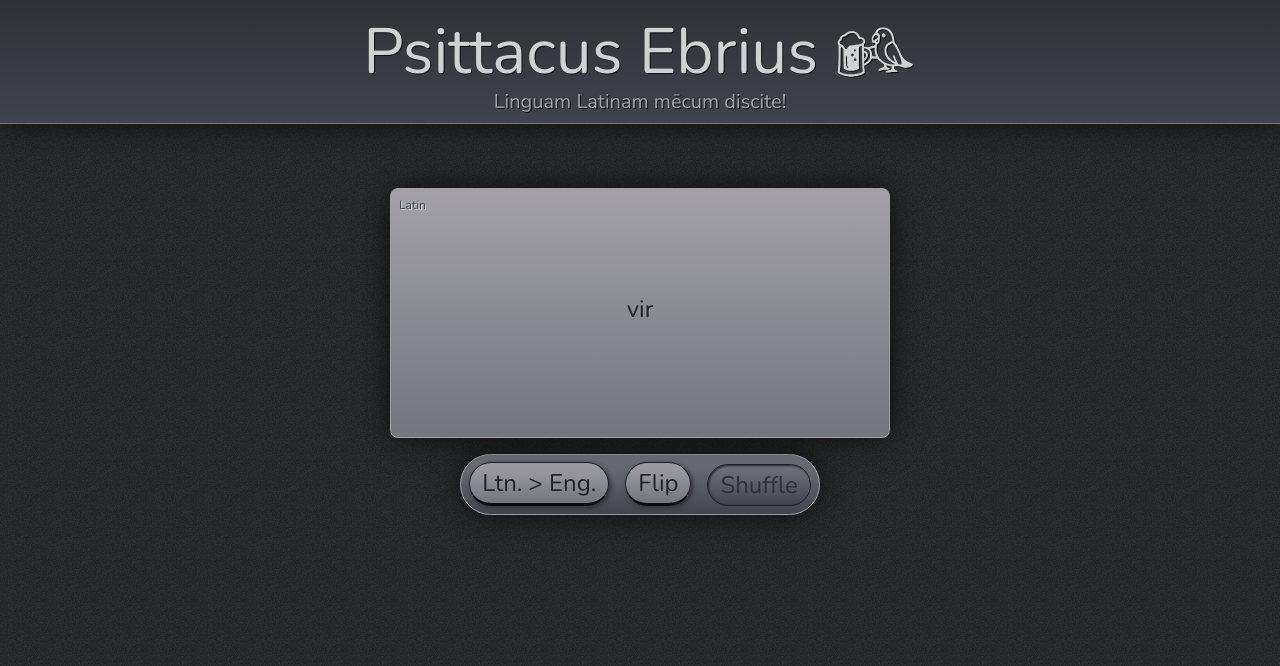
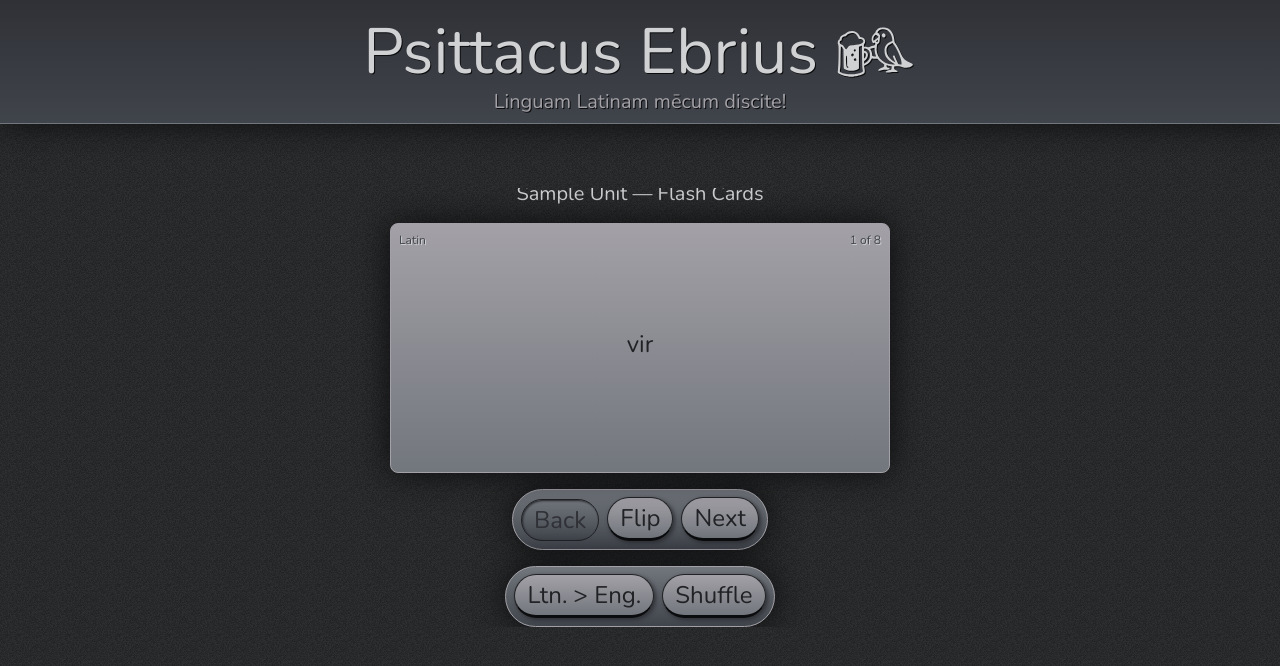
Before and after one commit to Albrumn/Psittacus-Ebrius, a React (Create React App) app: page / in a window 1280 px wide. Shown: the top 666 px of the page. Built offline with nearby package versions, Linux system fonts and the light colour scheme.

Commit message:
work on fc and scoped css

```diff
--- a/src/components/Activity_FlachCard.tsx
+++ b/src/components/Activity_FlachCard.tsx
@@ -1,37 +1,152 @@
 import React from 'react';
 import FlashCard from "./FlashCard";
+import { langModes } from '../contants/Global';
 
-const languageModes = { ENGLISH_TO_LATIN: "English to Latin", LATIN_TO_ENGLISH: "Latin to English"};
+//@ts-ignore
+export default function Activity_FlashCard() {
+    const slideDirections = { AT_LEFT: "at-left", AT_RIGHT: "at-right", FROM_LEFT: "from-left", FROM_RIGHT: "from-right", PAUSE_LEFT: "pause-left", PAUSE_RIGHT: "pause-right", NONE: "none", TO_LEFT: "to-left", TO_RIGHT: "to-right", UNPAUSE_LEFT: "unpause-left", UNPAUSE_RIGHT: "unpause-right" };
+    const transSpeed: number = 300; //milliseconds
+    const transSpeed_half: number = transSpeed / 2; //milliseconds
+    const transSpeed_tenth: number = transSpeed / 10; //milliseconds
+    const [cardIndex, setCardIndex] = React.useState(0);
+    const [isFlipping, setIsFlipping] = React.useState(false);
+    const [isSliding, setIsSliding] = React.useState(false);
+    const [langMode, setLangMode] = React.useState(langModes.TRG_TO_SRC);
+    const [showTargetLang, setShowTargetLang] = React.useState(true);
+    const [slideDirection, setSlideDirection] = React.useState(slideDirections.NONE)
+    const [transitionClass, setTransitionClass] = React.useState("");
 
-export default function Activity_FlashCard(props: any) {
-    const flipSpeed: number = 300; //milliseconds
-    const [isFlipping, setIsFlipping] = React.useState(false);
-    const [langMode, setLangMode] = React.useState(props.langMode);
-    const [showFront, setShowFront] = React.useState(langMode === languageModes.ENGLISH_TO_LATIN);
+    const [deck, setDeck] = React.useState([
+        { src: "man", trg: "vir" },
+        { src: "woman", trg: "fēmina" },
+        { src: "father", trg: "pater" },
+        { src: "mother", trg: "māter" },
+        { src: "boy", trg: "puer" },
+        { src: "girl", trg: "puella" },
+        { src: "son", trg: "fīlius" },
+        { src: "daughter", trg: "fīlia" }
+    ]);
+
+    function decCardIndex() {
+        if (isFlipping || isSliding || cardIndex <= 0) return;
+
+        setIsSliding(true);
+        setSlideDirection(slideDirections.TO_RIGHT);
+    }
 
     function flipCard() {
-        if (isFlipping) return;
+        if (isFlipping || isSliding) return;
 
         setIsFlipping(true);
-        setShowFront(prev => !prev);
-        setTimeout(() => { setIsFlipping(false); }, flipSpeed);
+        setShowTargetLang(prev => !prev);
+        setTimeout(() => { setIsFlipping(false); }, transSpeed);
+    }
+
+    function incCardIndex() {
+        if (isFlipping || isSliding || cardIndex >= deck.length - 1) return;
+
+        setIsSliding(true);
+        setSlideDirection(slideDirections.TO_LEFT);
+    }
+
+    function shuffleDeck() {
+        const tempDeck = deck.slice();
+
+        for (let i = tempDeck.length - 1; i > 0; i--) {
+            const j = Math.floor(Math.random() * (i + 1));
+            const temp = tempDeck[i];
+            tempDeck[i] = tempDeck[j];
+            tempDeck[j] = temp;
+        }
+
+        setDeck(tempDeck.slice());
+        setCardIndex(0);
     }
 
     function switchLangMode() {
-        if (langMode === languageModes.ENGLISH_TO_LATIN)
-            setLangMode(languageModes.LATIN_TO_ENGLISH);
+        if (langMode === langModes.SRC_TO_TRG)
+            setLangMode(langModes.TRG_TO_SRC);
         else
-            setLangMode(languageModes.ENGLISH_TO_LATIN);
+            setLangMode(langModes.SRC_TO_TRG);
     }
+
+    React.useEffect(() => {
+        setShowTargetLang(langMode === langModes.TRG_TO_SRC);
+    }, [cardIndex, langMode]);
+
+    React.useEffect(() => {
+        let tempTransitionClass: string = "";
+
+        switch (slideDirection) {
+            case slideDirections.AT_LEFT:
+                tempTransitionClass = "flash-card-slide-left";
+                setCardIndex(prev => prev + 1);
+                setTimeout(() => { setSlideDirection(slideDirections.PAUSE_RIGHT); }, transSpeed_tenth);
+                break;
+            case slideDirections.AT_RIGHT:
+                tempTransitionClass = "flash-card-slide-right";
+                setCardIndex(prev => prev - 1);
+                setTimeout(() => { setSlideDirection(slideDirections.PAUSE_LEFT); }, transSpeed_tenth);
+                break;
+            case slideDirections.FROM_LEFT:
+            case slideDirections.FROM_RIGHT:
+                tempTransitionClass = "flash-card-slide-trans";
+                setTimeout(() => {setSlideDirection(slideDirections.NONE)}, transSpeed_half);
+                break;
+            case slideDirections.PAUSE_LEFT:
+                tempTransitionClass = "flash-card-slide-left";
+                setTimeout(() => { setSlideDirection(slideDirections.UNPAUSE_LEFT); }, transSpeed_tenth);
+                break;
+            case slideDirections.PAUSE_RIGHT:
+                tempTransitionClass = "flash-card-slide-right";
+                setTimeout(() => { setSlideDirection(slideDirections.UNPAUSE_RIGHT); }, transSpeed_tenth);
+                break;
+            case slideDirections.TO_LEFT:
+                tempTransitionClass = "flash-card-slide-trans flash-card-slide-left";
+                setTimeout(() => {setSlideDirection(slideDirections.AT_LEFT)}, transSpeed_half);
+                break;
+            case slideDirections.TO_RIGHT:
+                tempTransitionClass = "flash-card-slide-trans flash-card-slide-right";
+                setTimeout(() => {setSlideDirection(slideDirections.AT_RIGHT)}, transSpeed_half);
+                break;
+            case slideDirections.UNPAUSE_LEFT:
+                tempTransitionClass = "flash-card-slide-trans flash-card-slide-left";
+                setSlideDirection(slideDirections.FROM_LEFT);
+                break;
+            case slideDirections.UNPAUSE_RIGHT:
+                tempTransitionClass = "flash-card-slide-trans flash-card-slide-right";
+                setSlideDirection(slideDirections.FROM_RIGHT);
+                break;
+            case slideDirections.NONE:
+            default:
+                tempTransitionClass = "";
+                setIsSliding(false);
+                break;
+        }
+
+        setTransitionClass(tempTransitionClass);
+    }, [slideDirection]);
 
     return (
         <section className="activity">
             <div className="activity-flash-card">
-                <FlashCard cardData={["man", "vir"]} cardDataIndex={0} flipSpeed={flipSpeed / 2} onClick={flipCard} showFront={showFront} />
+                <p>Sample Unit — Flash Cards</p>
+                <FlashCard
+                    cardData={deck[cardIndex]}
+                    cardDataIndex={0}
+                    cardNumber={`${cardIndex + 1} of ${deck.length}`}
+                    flipSpeed={transSpeed / 2}
+                    onClick={flipCard}
+                    showTargetLang={showTargetLang}
+                    slideClass={transitionClass} />
                 <div className="tray">
-                    <button onClick={switchLangMode}>{langMode === languageModes.ENGLISH_TO_LATIN ? "Eng. > Ltn." : "Ltn. > Eng."}</button>
+                    <button disabled={cardIndex === 0} onClick={decCardIndex}>Back</button>
                     <button onClick={flipCard}>Flip</button>
-                    <button onClick={flipCard} disabled>Shuffle</button>
+                    <button disabled={cardIndex === deck.length - 1} onClick={incCardIndex}>Next</button>
+                </div>
+                <div className="tray">
+                    <button onClick={switchLangMode}>{langMode === langModes.TRG_TO_SRC ? "Ltn. > Eng." : "Eng. > Ltn."}</button>
+                    <button onClick={shuffleDeck}>Shuffle</button>
                 </div>
             </div>
         </section>
--- a/src/components/App.css
+++ b/src/components/App.css
@@ -67,6 +67,7 @@ button:enabled {
 button:enabled:active {
     box-shadow: 1px 1px 2px var(--grey-300);
     border-width: 1px;
+    margin-top: 1px;
 }
 
 button:enabled:hover {
@@ -77,6 +78,7 @@ button:enabled:hover {
 .activity {
     display: flex;
     justify-content: center;
+    text-align: center;
 }
 
 .tray {
@@ -85,6 +87,9 @@ button:enabled:hover {
     border-radius: 4rem;
     box-shadow: var(--box-shadow);
     color: var(--grey-100);
+    display: flex;
     font-size: 1.5rem;
+    gap: 0.5rem;
+    margin: auto;
     padding: 0.5rem;
 }
--- a/src/components/FlashCard.css
+++ b/src/components/FlashCard.scoped.css
@@ -2,17 +2,45 @@
     display: flex;
     flex-direction: column;
     margin: 4rem;
+    overflow: hidden;
     width: 100%;
+}
+
+.activity-flash-card > p {
+    color: var(--grey-800);
 }
 
 .flash-card-container {
     cursor: pointer;
     display: flex;
     justify-content: center;
+    margin-left: 0rem;
     min-height: clamp(125px, 25vw, 250px);
+    opacity: 1;
     perspective: 50rem;
     position: relative;
+    transition: 0ms;
     width: clamp(400px, 50vw, 500px);
+}
+
+.flash-card-text {
+    opacity: 1;
+    margin-left: 0rem;
+    transition: 0ms;
+}
+
+.flash-card-slide-trans {
+    transition: 150ms;
+}
+
+.flash-card-slide-left {
+    opacity: 0;
+    margin-left: -16rem;
+}
+
+.flash-card-slide-right {
+    opacity: 0;
+    margin-left: 16rem;
 }
 
 .flash-card-side {
@@ -35,16 +63,27 @@
     font-size: 1.5rem;
 }
 
-.flash-card-back {
+.flash-card-source-lang {
     transform: rotateY(90deg);
 }
 
-.flash-card-front {
+.flash-card-target-lang {
     transform: rotateY(-90deg);
+}
+
+.flash-card-side::after {
+    color: var(--grey-500);
+    content: attr(data-number);
+    font-size: 0.75rem;
+    position: absolute;
+    right: 0.5rem;
+    text-shadow: 1px 1px 0 var(--grey-800);
+    top: 0.5rem;
 }
 
 .flash-card-side::before {
     color: var(--grey-500);
+    content: attr(data-language);
     font-size: 0.75rem;
     left: 0.5rem;
     position: absolute;
@@ -52,14 +91,6 @@
     top: 0.5rem;
 }
 
-.flash-card-back::before {
-    content: "Latin";
-}
-
-.flash-card-front::before {
-    content: "English";
-}
-
 .flash-card--show {
     transform: rotateY(0deg);
 }
--- a/src/components/FlashCard.tsx
+++ b/src/components/FlashCard.tsx
@@ -1,30 +1,30 @@
 import React from 'react';
-import "./FlashCard.css";
+import "./FlashCard.scoped.css";
+import { appModes } from '../contants/Global';
 
 export default function FlashCard(props: any) {
     const flipSpeed = props.flipSpeed;
-    const sidesCount = 2;
-    const [showFront, setShowFront] = React.useState(props.showFront);
-    const [showBack, setShowBack] = React.useState(!props.showFront);
+    const [showTargetLang, setShowTargetLang] = React.useState(props.showTargetLang);
+    const [showSourceLang, setShowSourceLang] = React.useState(!props.showTargetLang);
 
     React.useEffect(() => {
-        if (props.showFront) {
-            setShowBack(false);
-            setTimeout(() => { setShowFront(true); }, flipSpeed);
+        if (props.showTargetLang) {
+            setShowSourceLang(false);
+            setTimeout(() => { setShowTargetLang(true); }, flipSpeed);
         }
         else {
-            setShowFront(false);
-            setTimeout(() => { setShowBack(true); }, flipSpeed);
+            setShowTargetLang(false);
+            setTimeout(() => { setShowSourceLang(true); }, flipSpeed);
         }
-    }, [props.showFront]);
+    }, [props.showTargetLang]);
 
     return (
-        <div className="flash-card-container" onClick={props.onClick}>
-            <div className={"flash-card-side flash-card-front" + (showFront ? " flash-card--show" : "")}>
-                <p>{props.cardData[props.cardDataIndex]}</p>
+        <div className={"flash-card-container " + props.slideClass} onClick={props.onClick}>
+            <div className={"flash-card-side flash-card-target-lang" + (showTargetLang ? " flash-card--show" : "")} data-language={appModes.TRG} data-number={props.cardNumber}>
+                <p>{props.cardData.trg}</p>
             </div>
-            <div className={"flash-card-side flash-card-back" + (showBack ? " flash-card--show" : "")}>
-                <p>{props.cardData[(props.cardDataIndex + 1) % sidesCount]}</p>
+            <div className={"flash-card-side flash-card-source-lang" + (showSourceLang ? " flash-card--show" : "")} data-language={appModes.SRC} data-number={props.cardNumber}>
+                <p>{props.cardData.src}</p>
             </div>
         </div>
     );
--- a/src/components/Header.tsx
+++ b/src/components/Header.tsx
@@ -1,5 +1,4 @@
-import "./Header.css";
-import logo from "../img/logo.svg";
+import "./Header.scoped.css";
 
 export default function Header() {
     return (
--- /dev/null
+++ b/src/contants/Global.js
@@ -0,0 +1,5 @@
+const appModes = { SRC: "English", TRG: "Latin" }
+const langModes = { SRC_TO_TRG: "source-to-target", TRG_TO_SRC: "target-to-source"};
+const themeModes = { DARK: "dark", LIGHT: "light" };
+
+export { appModes, langModes, themeModes };
--- a/src/index.tsx
+++ b/src/index.tsx
@@ -2,5 +2,5 @@ import ReactDOM from 'react-dom/client';
 import App from './components/App';
 
 ReactDOM.createRoot(document.body).render(
-    <App />
+        <App />
 );
```
Also changed, not shown: craco.config.js (added, +7 -0 lines), package.json (+12 -3 lines), webpack.config.js (added, +44 -0 lines), .babelrc (added), src/components/Header.scoped.css (renamed from src/components/Header.css), 1 other file (tests, documents, lock files or other folders).
